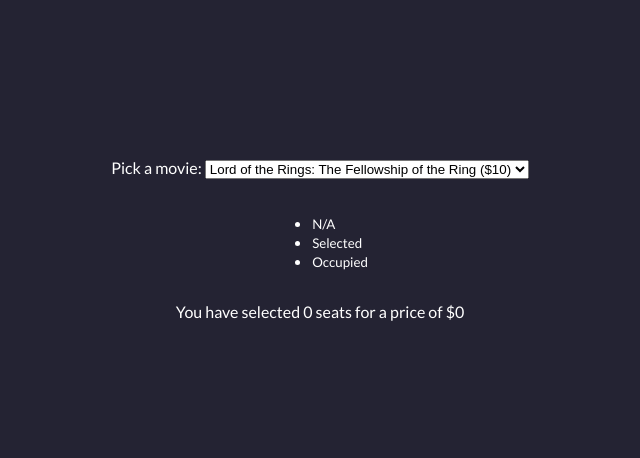
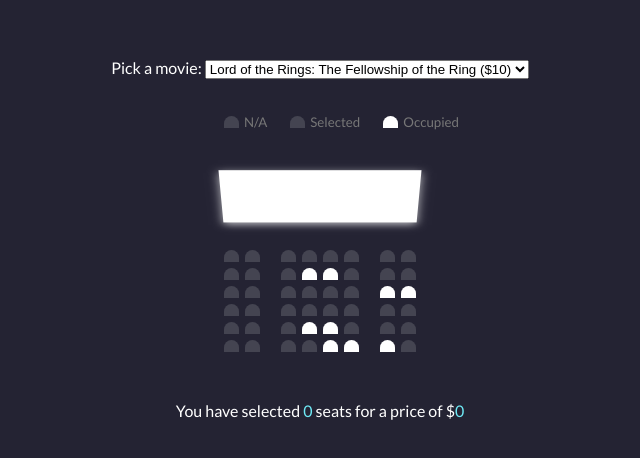
Before and after one commit to eveyv/movie-seat-booking.js, a plain HTML site: page index.html in a window 1280 px wide. Shown: the part 162-620 px from the top of the page, without its empty margins (320-960 px from the left). Drawn offline with Linux system fonts and the light colour scheme.

Commit message:
finished preliminary css for body content

```diff
--- a/style.css
+++ b/style.css
@@ -31,3 +31,82 @@ movie-container-select {
   -webkit-appearance: none;
   appearance: none;
 }
+
+.container {
+  perspective: 1000px;
+  margin-bottom: 30px;
+}
+
+.seat {
+  background-color: #444451;
+  height: 12px;
+  width: 15px;
+  margin: 3px;
+  border-top-left-radius: 10px;
+  border-top-right-radius: 10px;
+}
+
+.seat.selected {
+  background-color: #6feaf6a;
+}
+
+.seat.occupied {
+  background-color: #fff;
+}
+
+.seat:nth-of-type(2) {
+  margin-right: 18px;
+}
+
+.seat:nth-last-of-type(2) {
+  margin-left: 18px;
+}
+
+.seat:not(.occupied):hover {
+  cursor: pointer;
+  transform: scale(1.2);
+}
+
+.showcase.seat:not(.occupied):hover {
+  cursor: pointer;
+  transform: scale(1.2);
+}
+
+.showcase {
+  background: rgba(0, 0, 0, 0.1)
+  padding: 5px 1-px;
+  border-radius: 5px;
+  color: #777;
+  list-style-type: none;
+  display: flex;
+  justify-content: space-between;
+}
+
+.showcase li {
+  display: flex;
+  align-items: center;
+  justify-content: center;
+  margin: 0 10px;
+}
+
+.showcase li small {
+  margin-left:  2px;
+}
+
+
+.row {
+  display: flex;
+}
+
+.screen {
+  background-color: #fff;
+  height: 70px;
+  width: 100%;
+  margin: 15px 0;
+  transform: rotateX(-45deg);
+  box-shadow: 0 3px 10px rgba(255, 255, 255, 0.7)
+}
+
+p.text span {
+  color: #6feaf6;
+}
```
